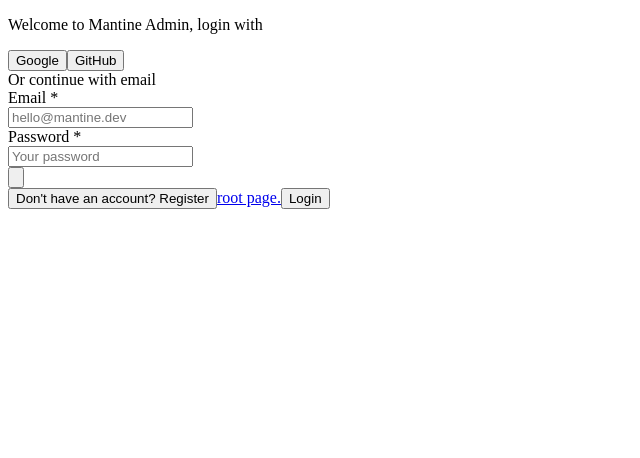
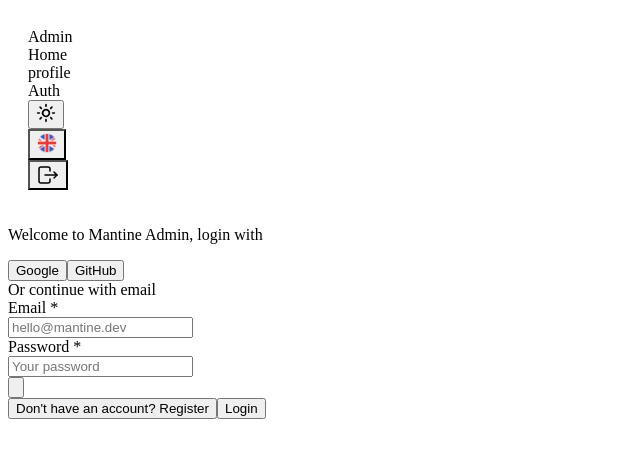
Before and after one commit to AlexTrava/Login-page, a React (Vite) app: page /login in a window 1280 px wide. Shown: the top 458 px of the page, without its empty margins (0-640 px from the left). Built offline with nearby package versions, Linux system fonts and the light colour scheme.

Commit message:
fix: bag fix

```diff
--- a/src/pages/Auth/AuthPage.tsx
+++ b/src/pages/Auth/AuthPage.tsx
@@ -1,15 +1,20 @@
 import { Container, Flex } from '@mantine/core';
+
+import { Header } from '@/features/components/Header/Header';
 
 import { AuthUiForm } from './ui/auth-ui-form';
 
 export default function AuthPage() {
   return (
+    <>
+      <Header />
       <Container>
-      <Flex h="100%" align="center">
+        <Flex h="100%" align="center" pt={100}>
           <Container size="xs">
             <AuthUiForm />
           </Container>
         </Flex>
       </Container>
+    </>
   );
 }
--- a/src/pages/Auth/ui/auth-ui-form.tsx
+++ b/src/pages/Auth/ui/auth-ui-form.tsx
@@ -13,7 +13,6 @@
 } from '@mantine/core';
 import { useForm } from '@mantine/form';
 import { upperFirst, useToggle } from '@mantine/hooks';
-import { Link } from 'react-router-dom';
 
 import { useAuth } from '../data-access';
 import { GitHubButton, GoogleButton } from './social-buttons';
@@ -38,9 +37,7 @@
   return (
     <Paper radius="md" p="xl" withBorder {...props}>
       <Stack>
-        <Text size="lg" weight={500}>
-          Welcome to Mantine Admin, {type} with
-        </Text>
+        <Text size="lg">Welcome to Mantine Admin, {type} with</Text>
       </Stack>
 
       <Group grow mb="md" mt="md">
@@ -93,7 +90,7 @@
           )}
         </Stack>
 
-        <Group position="apart" mt="xl">
+        <Group mt="xl">
           <Anchor
             component="button"
             type="button"
@@ -104,9 +101,6 @@
               ? 'Already have an account? Login'
               : "Don't have an account? Register"}
           </Anchor>
-          <Anchor component={Link} to="/">
-            root page.
-          </Anchor>
           <Button type="submit">{upperFirst(type)}</Button>
         </Group>
       </form>
```
Lines whose indentation alone changed are shown as unchanged.
